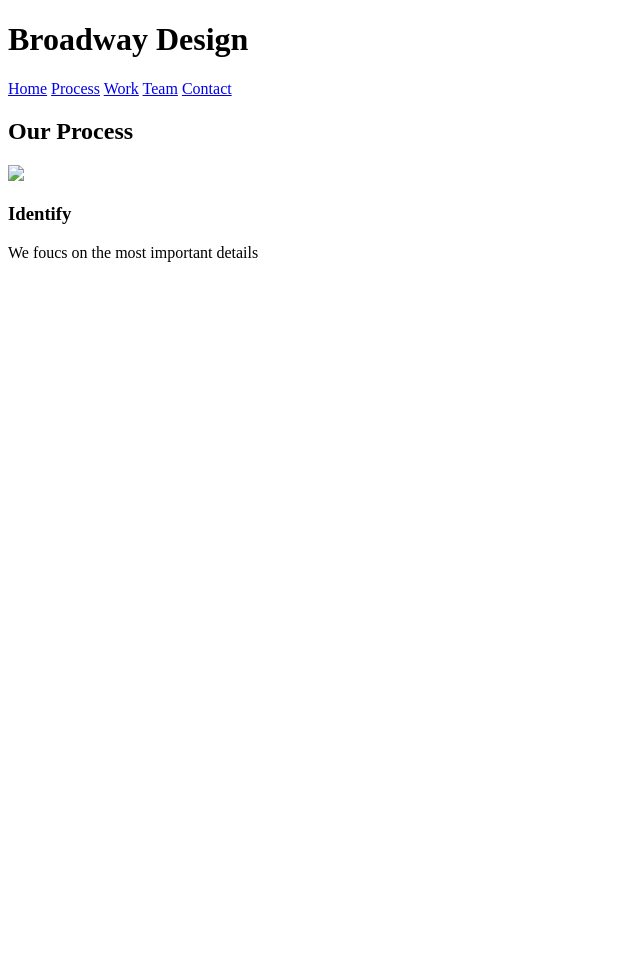
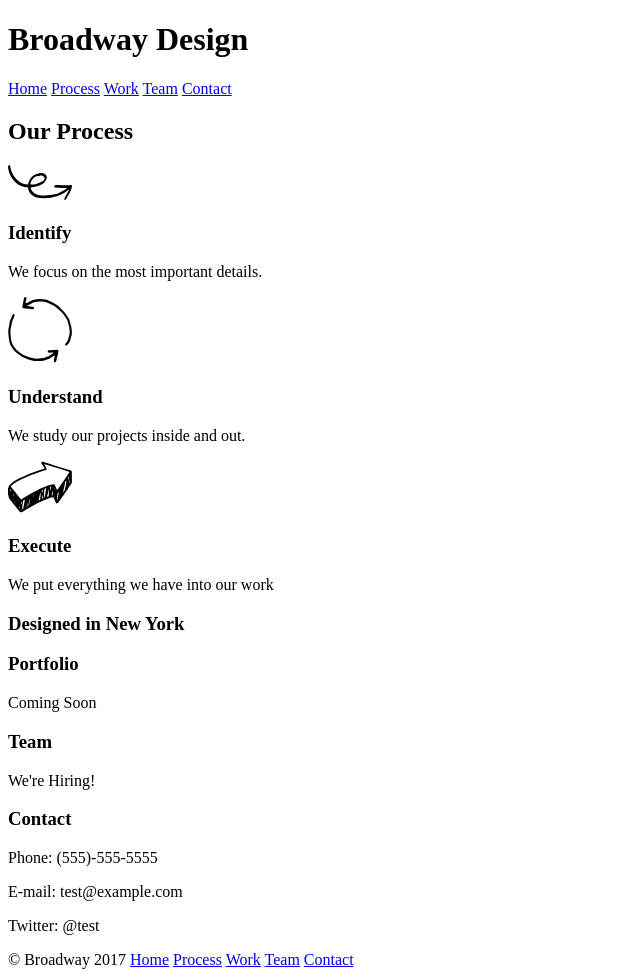
Before and after one commit to biggypunky/broadway, a plain HTML site: page index.html in a window 1280 px wide. Shown: the whole page, without its empty margins (0-640 px from the left). Before the commit the page ends 800 px from the top, so only its background shows below. Drawn offline with Linux system fonts and the light colour scheme.

Commit message:
First html draft

```diff
--- a/index.html
+++ b/index.html
@@ -14,9 +14,29 @@
       <a href="#team">Team</a>
       <a href="#contact">Contact</a>
     </nav>
-    <h2>Our Process</h2>
-    <img src="resources/images/identify"/>
+    <h2 id="process">Our Process</h2>
+    <img src="resources/images/identify.svg"/>
     <h3>Identify</h3>
-    <p>We foucs on the most important details</p>
+    <p>We focus on the most important details.</p>
+    <img src="resources/images/understand.svg"/>
+    <h3>Understand</h3>
+    <p>We study our projects inside and out.</p>
+    <img src="resources/images/execute.svg"/>
+    <h3>Execute</h3>
+    <p>We put everything we have into our work</p>
+    <h3>Designed in New York</h3>
+    <h3 id="work">Portfolio</h3>
+    <p>Coming Soon</p>
+    <h3 id="team">Team</h3>
+    <p>We're Hiring!</p>
+    <h3 id="contact">Contact</h3>
+    <p>Phone: (555)-555-5555</p>
+    <p>E-mail: test@example.com</p>
+    <p>Twitter: @test</p>
+    <footer>&copy; Broadway 2017       <a href="#home">Home</a>
+          <a href="#process">Process</a>
+          <a href="#work">Work</a>
+          <a href="#team">Team</a>
+          <a href="#contact">Contact</a></footer>
   </body>
 </html>
```
